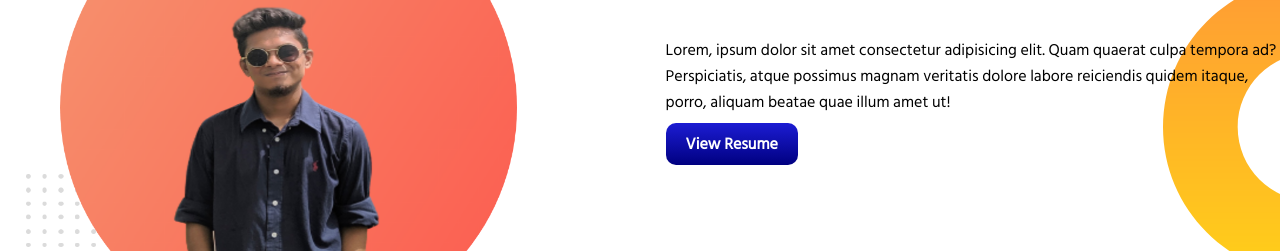
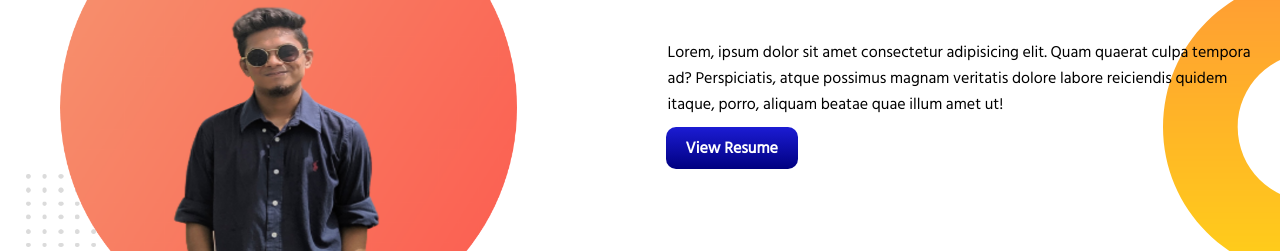
Before and after one commit to Psyche47/practice-portfolio, a plain HTML site: page index.html in a window 1280 px wide. Shown: the part 701-952 px from the top of the page. Drawn offline with Linux system fonts and the light colour scheme.

Commit message:
Styles updated

```diff
--- a/style.css
+++ b/style.css
@@ -44,3 +44,8 @@ section {
   background-repeat: no-repeat;
   background-position: right;
 }
+
+.mid-banner p {
+  padding: 2px;
+  margin-right: 25px;
+}
```
